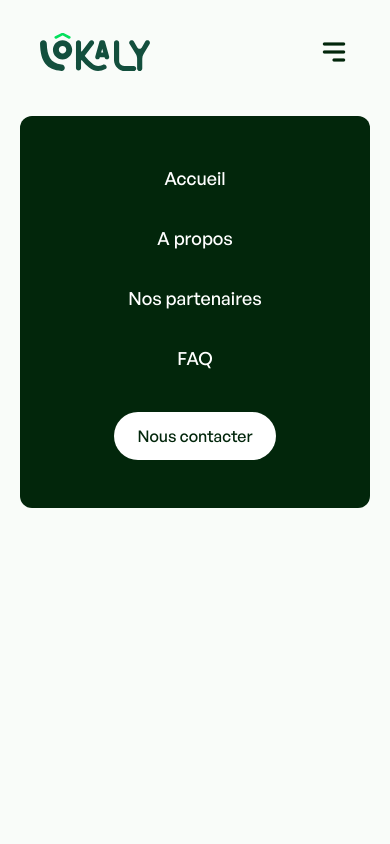
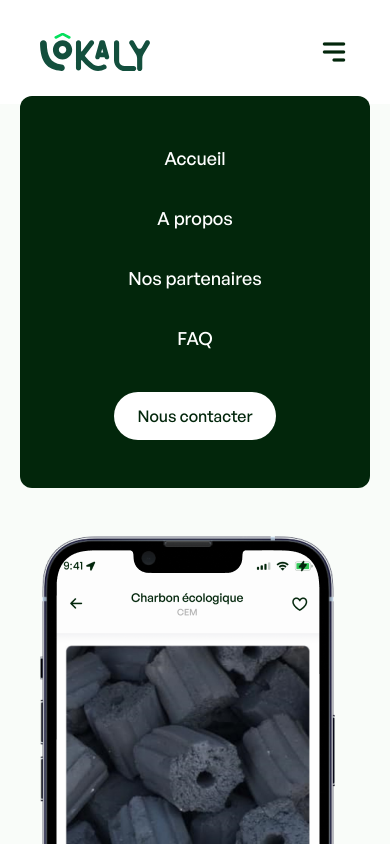
Before and after one commit to KiritoEM/lokaly-POESAM-website, a Next.js app: page / in a window 390 px wide. Both pictures are taken after a click on the picture 334 px from the left and 52 px from the top of the page. Shown: the top 844 px of the page. Built offline with nearby package versions, Linux system fonts and the light colour scheme.

Commit message:
add hero-responsive

```diff
--- a/src/components/navbar/LandingNav.tsx
+++ b/src/components/navbar/LandingNav.tsx
@@ -15,7 +15,7 @@ const LandingNav = (): JSX.Element => {
         transition={{ delay: 5.3 }}
         className="landing-nav absolute w-full top-0 z-50  bg-transparent overflow-hidden hidden lg:inline"
       >
-        <div className="nav-container flex justify-between px-10 py-8 md:py-10 md:px-16  bg-transparent">
+        <div className="nav-container flex justify-between py-10 px-16  bg-transparent">
           {/* logo */}
           <div className="logo">
             <img src="/logo.svg" alt="" />
@@ -54,7 +54,14 @@ const LandingNav = (): JSX.Element => {
           />
         </div>
       </motion.nav>
-      <nav className="landing-nav absolute w-full top-0 z-50  bg-transparent overflow-hidden lg:hidden">
+
+      {/* navbar  container responsive */}
+      <motion.nav
+        initial={{ opacity: 0, y: -37 }}
+        animate={{ opacity: 1, y: 0 }}
+        transition={{ delay: 0.5 }}
+        className="landing-nav fixed w-full top-0 z-50  bg-white overflow-hidden lg:hidden"
+      >
         <div className="nav-responsive-container flex justify-between px-10 py-8 md:py-10 md:px-16  bg-transparent">
           {/* logo */}
           <div className="logo">
@@ -93,7 +100,7 @@ const LandingNav = (): JSX.Element => {
             onClick={() => menuToogle()}
           />
         </div>
-      </nav>
+      </motion.nav>
       <LandingNavResponsive />
     </Fragment>
   );
--- a/src/components/navbar/LandingNavResponsive.tsx
+++ b/src/components/navbar/LandingNavResponsive.tsx
@@ -18,11 +18,11 @@ const LandingNavResponsive = (): JSX.Element => {
       initial="hidden"
       animate={openMenu ? "visible" : "closed"}
       variants={menuVariants}
-      className={`container relative top-24 p-5 overflow-hidden lg:hidden md:flex md:justify-end ${
+      className={`container fixed  z-50 px-5 overflow-hidden lg:hidden md:flex md:justify-end ${
         openMenu ? "" : "hidden"
       }`}
     >
-      <div className="menu-items items-center bg-green02 w-full md:w-max px-0 md:px-24 py-12 rounded-xl shadow-gray-500">
+      <div className="menu-items items-center relative bg-green02 w-full md:w-max px-0 md:px-24 py-12 rounded-xl shadow-gray-500">
         <ul className="flex-col flex gap-8 items-center">
           {navList.map((item, index) => (
             <li
--- a/src/components/sections/landing/LandingFeatures.tsx
+++ b/src/components/sections/landing/LandingFeatures.tsx
@@ -35,7 +35,7 @@ const LandingFeatures = (): JSX.Element => {
 
   return (
     <section
-      className="landing__features pt-36 px-32 bg-white hidden"
+      className="landing__features pt-36 px-32 bg-white"
       ref={ref}
       id="features"
     >
--- a/src/components/sections/landing/LandingHero.tsx
+++ b/src/components/sections/landing/LandingHero.tsx
@@ -24,15 +24,25 @@ const LandingHero = (): JSX.Element => {
 
   let title = "Pour une consommation";
   return (
-    <section className="landing__hero px-36 mt-28 items-start flex w-screen max-h-screen relative overflow-hidden hidden">
-      <div className="hero-header flex justify-center relative z-30 pb-52">
-        <div className="hero-header__container w-96 flex flex-col gap-3 mt-32 ">
+    <section className="landing__hero px-10 md:px-20 lg:px-36 mt-24 md:mt-40 lg:mt-28 items-start flex flex-col gap-20 md:flex-row w-screen lg:max-h-screen relative overflow-hidden pb-20  md:pb-0">
+      <div className="hero-header flex md:justify-center relative z-30 md:pb-52">
+        <div className="hero-header__container lg:w-96 flex flex-col gap-3 mt-16 lg:mt-32 ">
           <div className="title">
             <motion.h2
               initial={{ opacity: 0, y: 17, x: 30, scale: 0 }}
               animate={{ opacity: 1, y: 0, x: 0, scale: 1 }}
               transition={{ delay: 5 }}
-              className="hero-title calSans text-green02 leading-tight flex flex-col w-full"
+              className="hero-title calSans text-green02 leading-tight flex flex-col w-full hidden lg:flex"
+            >
+              {title}
+            </motion.h2>
+
+            {/* h2 responsive */}
+            <motion.h2
+              initial={{ opacity: 0, y: 17, x: 30, scale: 0 }}
+              animate={{ opacity: 1, y: 0, x: 0, scale: 1 }}
+              transition={{ delay: 1 }}
+              className="hero-title calSans text-green02 leading-tight flex flex-col w-full  flex lg:hidden"
             >
               {title}
             </motion.h2>
@@ -40,7 +50,17 @@ const LandingHero = (): JSX.Element => {
               initial={{ opacity: 0, y: 20, x: 35, scale: 0 }}
               animate={{ opacity: 1, y: 0, x: 0, scale: 1 }}
               transition={{ delay: 5 }}
-              className="hero-title calSans text-green01 leading-tight flex flex-row"
+              className="hero-title calSans text-green01 leading-tight flex flex-row  hidden lg:flex"
+            >
+              reponsable
+            </motion.span>
+
+            {/* span responsive */}
+            <motion.span
+              initial={{ opacity: 0, y: 20, x: 35, scale: 0 }}
+              animate={{ opacity: 1, y: 0, x: 0, scale: 1 }}
+              transition={{ delay: 1.4 }}
+              className="hero-title calSans text-green01 leading-tight flex flex-row  flex lg:hidden"
             >
               reponsable
             </motion.span>
@@ -49,7 +69,18 @@ const LandingHero = (): JSX.Element => {
             initial={{ opacity: 0, y: -55, x: -30 }}
             animate={{ opacity: 1, y: 0, x: 0 }}
             transition={{ delay: 5.2 }}
-            className="text-gray01 text-lg"
+            className="text-gray01 lg:text-lg w-full hidden lg:flex"
+          >
+            Valorisez les produits locaux et contribuez à un mode de vie plus
+            durable.
+          </motion.p>
+
+          {/* p responsive */}
+          <motion.p
+            initial={{ opacity: 0, y: -55, x: -30 }}
+            animate={{ opacity: 1, y: 0, x: 0 }}
+            transition={{ delay: 1.6 }}
+            className="text-gray01 lg:text-lg w-full flex lg:hidden"
           >
             Valorisez les produits locaux et contribuez à un mode de vie plus
             durable.
@@ -58,7 +89,18 @@ const LandingHero = (): JSX.Element => {
             initial={{ opacity: 0, y: -45, x: -25, scale: 0 }}
             animate={{ opacity: 1, y: 0, x: 0, scale: 1 }}
             transition={{ delay: 5.2 }}
-            className="text-white bg-green01 rounded-3xl px-6 py-3 flex items-center gap-2 w-max mt-8"
+            className="text-white bg-green01 rounded-3xl px-6 py-3 flex items-center gap-2 w-max mt-8 hidden lg:flex"
+          >
+            Télécharger l' app{" "}
+            <img src="/icons/download-icon.svg" className=" w-5" alt="" />
+          </motion.button>
+
+          {/* button responsive */}
+          <motion.button
+            initial={{ opacity: 0, y: -45, x: -25, scale: 0 }}
+            animate={{ opacity: 1, y: 0, x: 0, scale: 1 }}
+            transition={{ delay: 1.8 }}
+            className="text-white bg-green01 rounded-3xl px-6 py-3 flex items-center gap-2 w-max mt-8  flex lg:hidden"
           >
             Télécharger l' app{" "}
             <img src="/icons/download-icon.svg" className=" w-5" alt="" />
@@ -74,6 +116,9 @@ const LandingHero = (): JSX.Element => {
         transition={transition}
         className={`hero-video z-20 absolute top-0 ${imgPositionClass} transition-ml justify-center hidden lg:flex`}
       ></motion.video>
+
+      {/* image pour le responsive */}
+      <img src="/home-img.png" alt="" />
     </section>
   );
 };
--- a/src/styles/text.scss
+++ b/src/styles/text.scss
@@ -1,3 +1,7 @@
 .hero-title {
     font-size: 4.4vw;
+
+    @media screen and (max-width : 768px) {
+        font-size: 2.4rem;
+    }
 }
```
